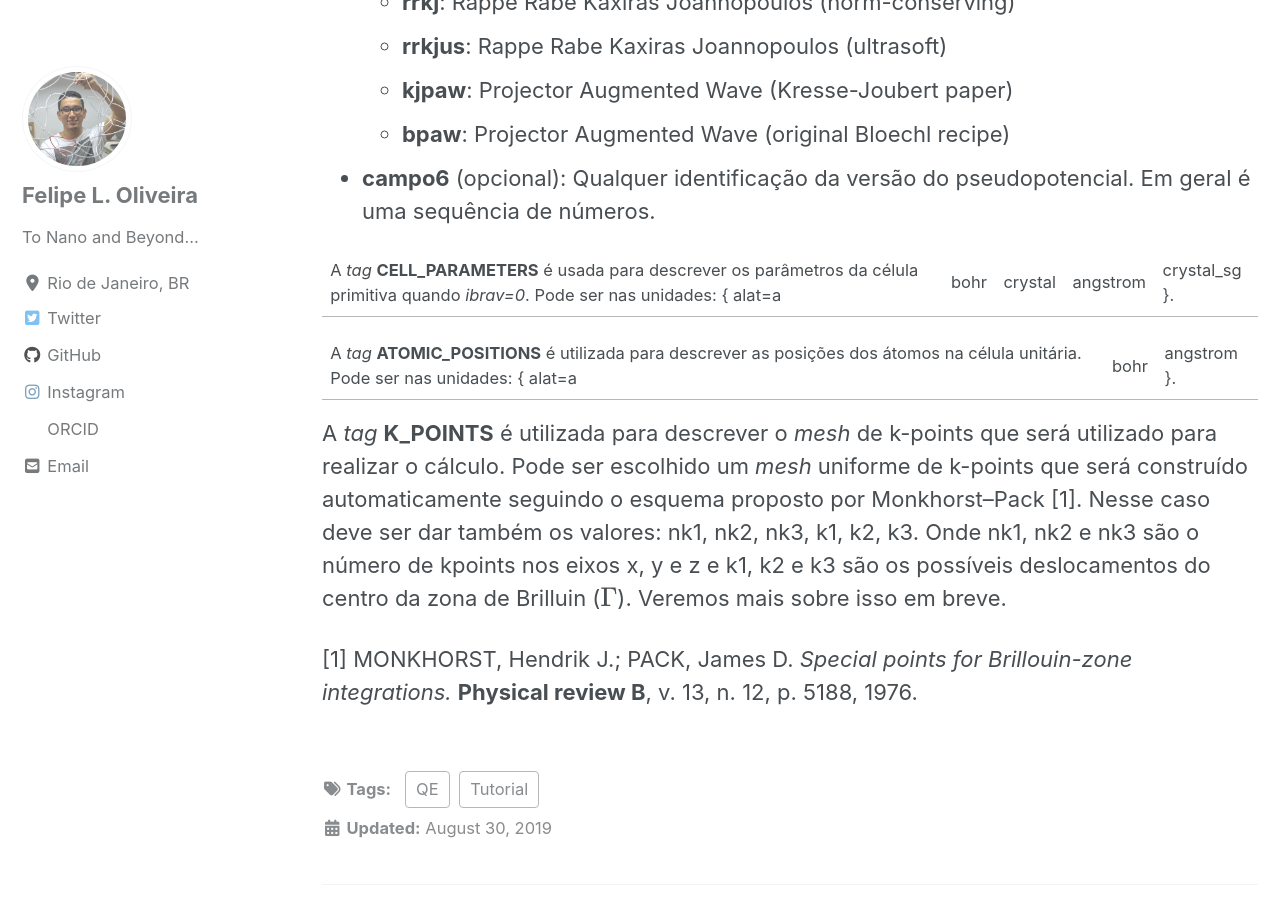
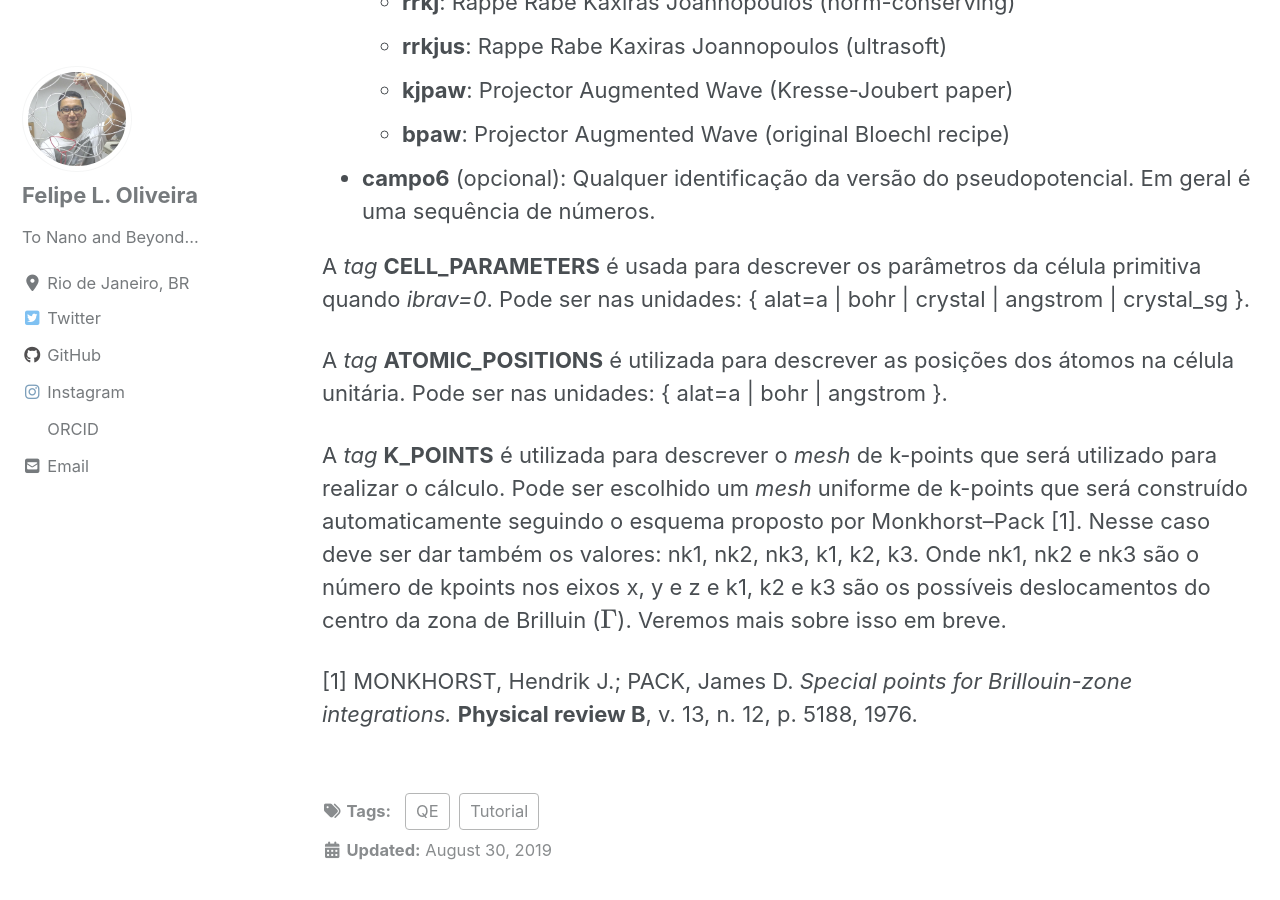
Before and after one commit to lipelopesoliveira/lipelopesoliveira.github.io, a Jekyll site: the page built from _posts/Tutorial_QE/2019-08-30-cap1-1.md, in a window 1280 px wide and 900 px high, scrolled down 5982 px. Built offline with Jekyll 4.4.1, drawn with Linux system fonts in a browser that asks for light colours; cached includes are drawn as plain includes; nearby versions of some CDN libraries; formulas are drawn with MathJax 3.

Commit message:
Update 2019-08-30-cap1-1.md

```diff
--- a/_posts/Tutorial_QE/2019-08-30-cap1-1.md
+++ b/_posts/Tutorial_QE/2019-08-30-cap1-1.md
@@ -122,9 +122,9 @@ A *tag* **ATOMIC_SPECIES** é onde descreveremos os diferentes átomos, sua mass
     * **bpaw**: Projector Augmented Wave (original Bloechl recipe)
   * **campo6** (opcional): Qualquer identificação da versão do pseudopotencial. Em geral é uma sequência de números.
 
-A *tag* **CELL_PARAMETERS** é usada para descrever os parâmetros da célula primitiva quando *ibrav=0*. Pode ser nas unidades: { alat=a | bohr | crystal | angstrom | crystal_sg }.
+A *tag* **CELL_PARAMETERS** é usada para descrever os parâmetros da célula primitiva quando *ibrav=0*. Pode ser nas unidades: { alat=a \| bohr \| crystal \| angstrom \| crystal_sg }.
 
-A *tag* **ATOMIC_POSITIONS** é utilizada para descrever as posições dos átomos na célula unitária. Pode ser nas unidades:  { alat=a | bohr | angstrom }.
+A *tag* **ATOMIC_POSITIONS** é utilizada para descrever as posições dos átomos na célula unitária. Pode ser nas unidades:  { alat=a \| bohr \| angstrom }.
 
 A *tag* **K_POINTS** é utilizada para descrever o *mesh* de k-points que será utilizado para realizar o cálculo. Pode ser escolhido um *mesh* uniforme de k-points que será construído automaticamente seguindo o esquema proposto por Monkhorst–Pack [1]. Nesse caso deve ser dar também os valores: nk1, nk2, nk3, k1, k2, k3. Onde nk1, nk2 e nk3 são o número de kpoints nos eixos x, y e z e k1, k2 e k3 são os possíveis deslocamentos do centro da zona de Brilluin ($$\Gamma$$). Veremos mais sobre isso em breve.
 
```
